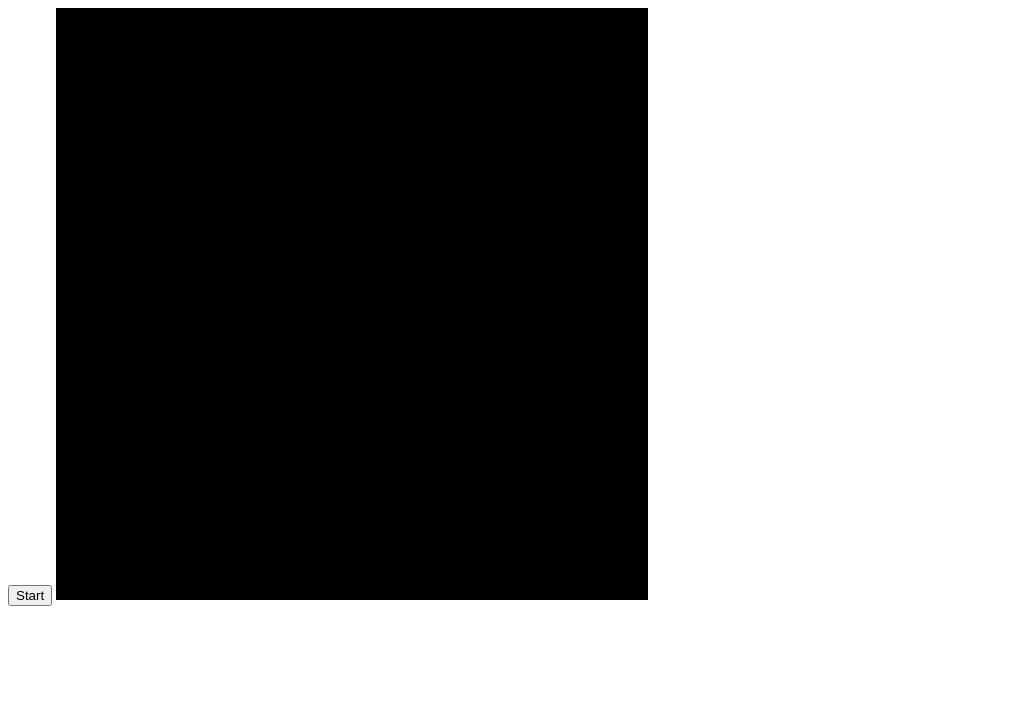
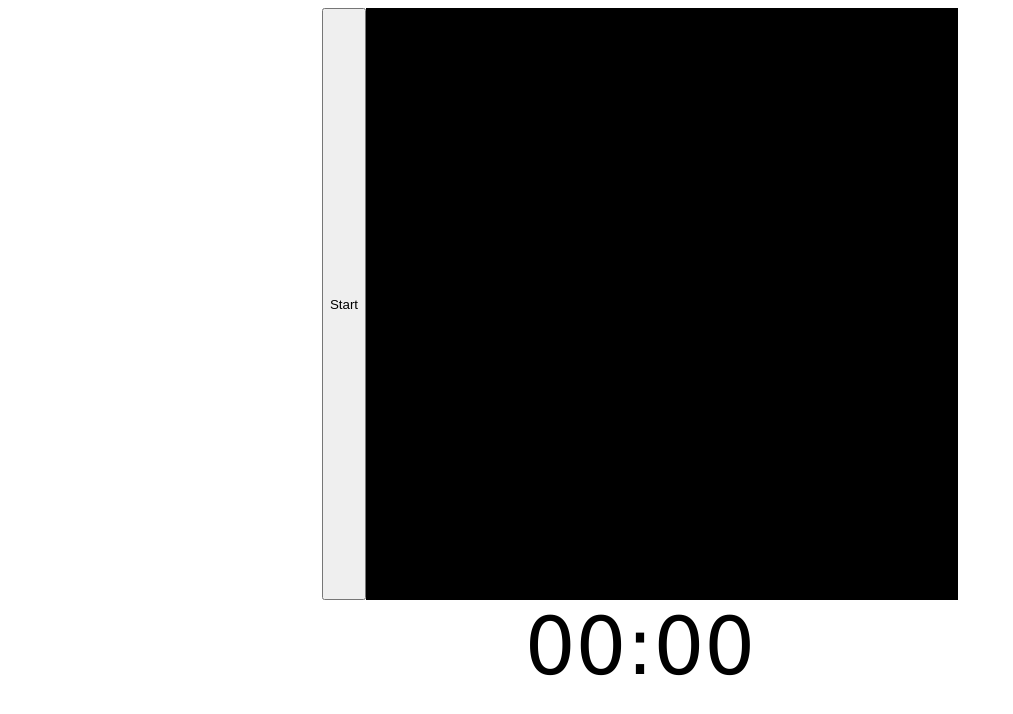
Before and after one commit to filipkmiecik/Kmiecik-Filip-Lab2, a plain HTML site: page TiltApp/index.html in a window 1280 px wide. Shown: the whole page, without its empty margins (0-1013 px from the left). Drawn offline with Linux system fonts and the light colour scheme.

Commit message:
improved stylings

```diff
--- a/TiltApp/index.html
+++ b/TiltApp/index.html
@@ -8,8 +8,13 @@
     <title>Document</title>
 </head>
 <body>
+    <div class="container">
     <button id="StartBtn">Start</button>
     <canvas id="gameArea" width="592px" height="592px"></canvas>
+    </div>
+      <div class="container">
+    <div id="timer">00:00</div>
+  </div>
     <script src="script.js"></script>
     <script src="canvas.js"></script>
     <script src="HoleGenerator.js"></script>
--- a/TiltApp/style.css
+++ b/TiltApp/style.css
@@ -1,3 +1,13 @@
 #gameArea{
   background: rgb(0, 0, 0)
 }
+
+.container {
+    display: flex;
+    justify-content: center;
+}
+
+#timer{
+    font-size: 5rem;
+    font-family: Verdana, Geneva, Tahoma, sans-serif;
+}
```
